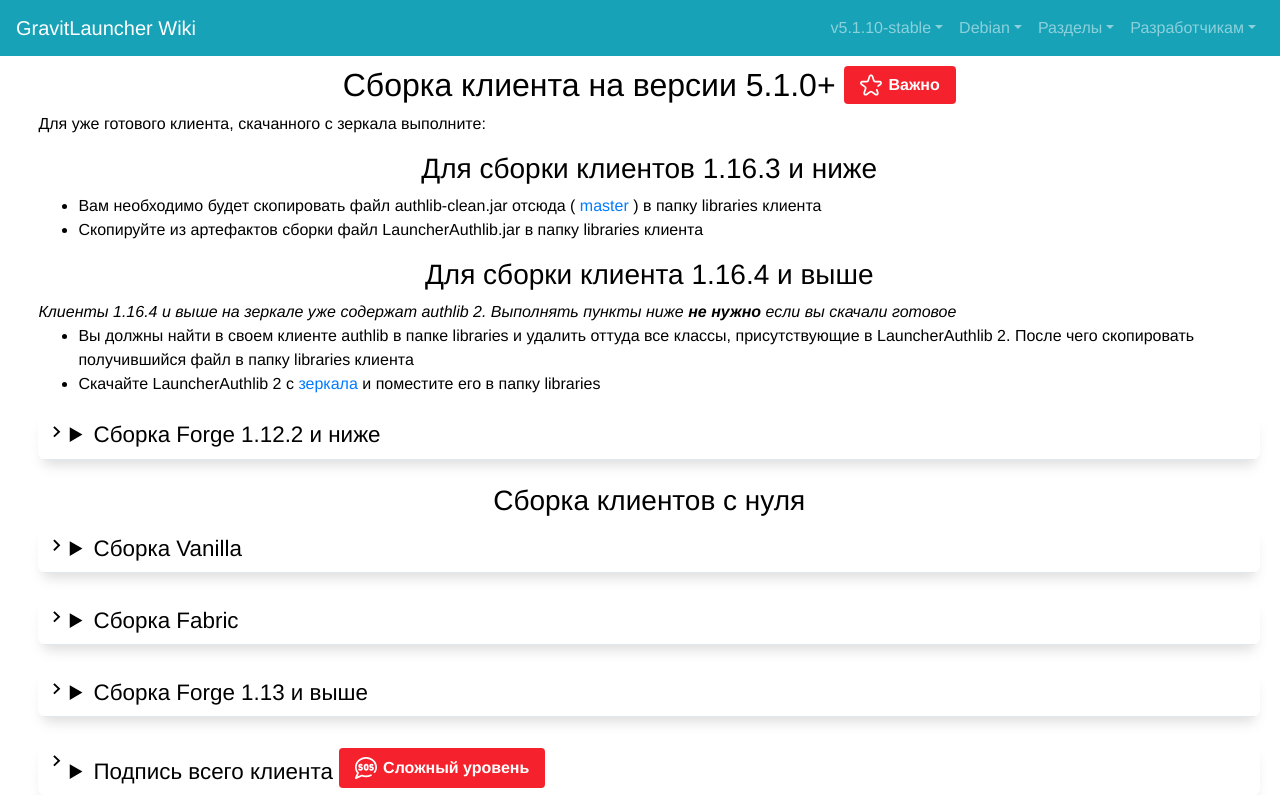
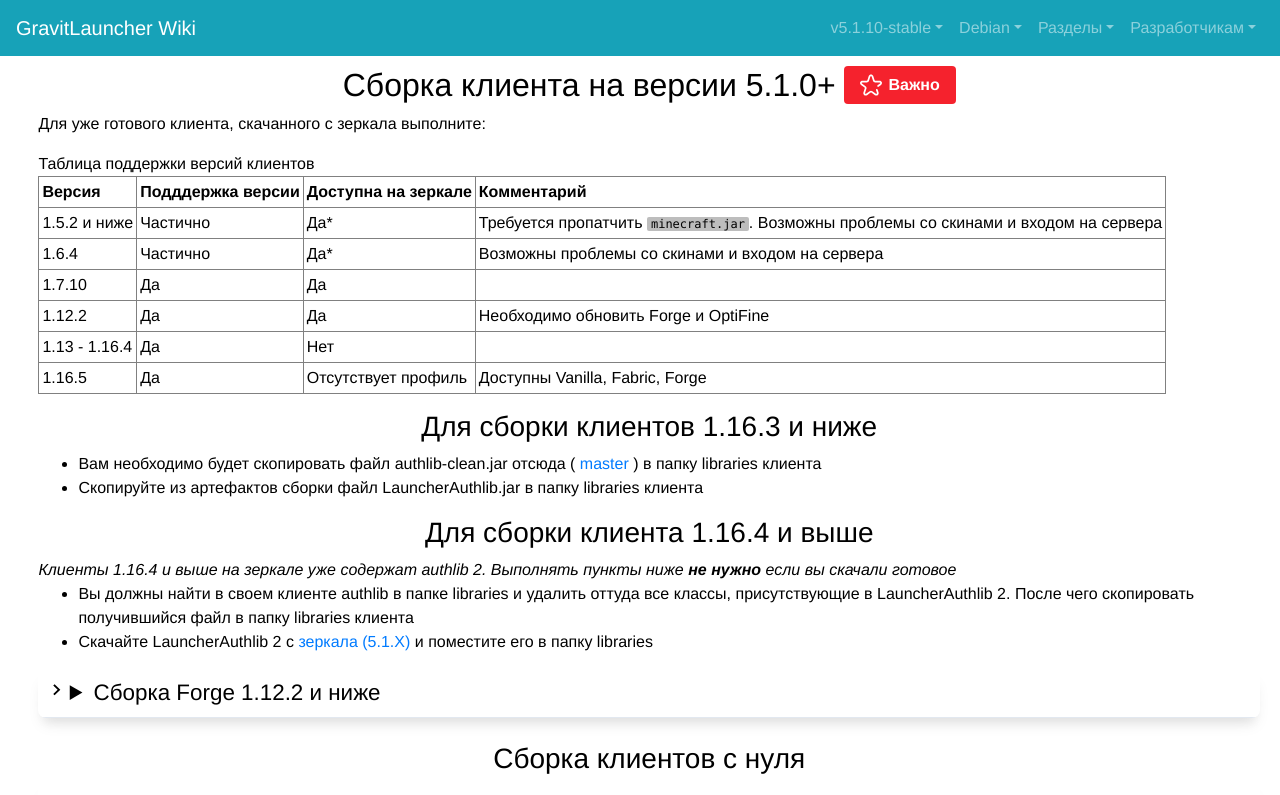
Before and after one commit to GravitLauncher/LauncherWiki, a Vue app: page /clientbuild in a window 1280 px wide. Shown: the top 795 px of the page. Built offline with nearby package versions, Linux system fonts and the light colour scheme; what @highlightjs/vue-plugin would draw is missing.

Commit message:
[FEATURE] 5.2.0-beta wiki

```diff
--- a/src/App.vue
+++ b/src/App.vue
@@ -11,7 +11,7 @@
         <b-collapse id="nav-collapse" is-nav>
           <b-navbar-nav class="ml-auto">
             <b-nav-item-dropdown :text="version" right>
-              <b-dropdown-item @click="setVersion(5,2,0, 'alpha')">v5.2.0-alpha</b-dropdown-item>
+              <b-dropdown-item @click="setVersion(5,2,0, 'beta')">v5.2.0-beta</b-dropdown-item>
               <b-dropdown-item @click="setVersion(5,1,10, 'stable')">v5.1.10-stable</b-dropdown-item>
               <b-dropdown-item @click="setVersion(5,1,7, 'stable')">v5.1.7-stable</b-dropdown-item>
             </b-nav-item-dropdown>
--- a/src/views/WikiClientBuild.vue
+++ b/src/views/WikiClientBuild.vue
@@ -2,6 +2,19 @@
   <h2>Сборка клиента на версии 5.1.0+ <gtag type="important">Важно</gtag>
   </h2>
   <p>Для уже готового клиента, скачанного с зеркала выполните:</p>
+  <p>Таблица поддержки версий клиентов
+  <table>
+    <tr><th>Версия</th><th>Подддержка версии</th><th>Доступна на зеркале</th><th>Комментарий</th></tr>
+    <tr><td>1.5.2 и ниже</td><td>Частично</td><td>Да*</td><td>Требуется пропатчить <codes>minecraft.jar</codes>. Возможны проблемы со скинами и входом на сервера</td></tr>
+    <tr><td>1.6.4</td><td>Частично</td><td>Да*</td><td>Возможны проблемы со скинами и входом на сервера</td></tr>
+    <tr><td>1.7.10</td><td>Да</td><td>Да</td><td></td></tr>
+    <tr><td>1.12.2</td><td>Да</td><td>Да</td><td>Необходимо обновить Forge и OptiFine</td></tr>
+    <tr><td>1.13 - 1.16.4</td><td>Да</td><td>Нет</td><td></td></tr>
+    <tr><td>1.16.5</td><td>Да</td><td>{{ version >= 50200 ? "Да" : "Отсутствует профиль" }}</td><td>Доступны Vanilla, Fabric, Forge</td></tr>
+    <tr v-if="version >=50200"><td>1.17.X</td><td>Да</td><td>Да</td><td>Доступны Vanilla, Fabric</td></tr>
+    <tr v-if="version >=50200"><td>1.17.X forge</td><td>Нет</td><td>Нет</td><td>В данный момент не поддерживается</td></tr>
+  </table>
+  </p>
   <h3>Для сборки клиентов 1.16.3 и ниже</h3>
   <ul>
     <li>Вам необходимо будет скопировать файл authlib-clean.jar отсюда ( <a
@@ -14,7 +27,7 @@
   <ul>
     <li>Вы должны найти в своем клиенте authlib в папке libraries и удалить оттуда все классы, присутствующие в LauncherAuthlib 2. После чего скопировать получившийся файл в
       папку libraries клиента</li>
-    <li>Скачайте LauncherAuthlib 2 с <a href="https://mirror.gravit.pro/compat/authlib/2/LauncherAuthlib.jar">зеркала</a> и поместите его в папку libraries</li>
+    <li>Скачайте LauncherAuthlib 2 с <a v-if="version < 50200" href="https://mirror.gravit.pro/compat/authlib/2/LauncherAuthlib.jar">зеркала (5.1.X)</a><a v-if="version >= 50200" href="https://mirror.gravit.pro/compat/authlib/2/LauncherAuthlib2-5.2.0.jar">зеркала (5.2.0)</a> и поместите его в папку libraries</li>
   </ul>
   <sploiler><template #header>Сборка Forge 1.12.2 и ниже</template>
       <p>
--- a/src/views/WikiMigration.vue
+++ b/src/views/WikiMigration.vue
@@ -5,18 +5,27 @@
         <b-alert
           variant="danger"
           show
-          >Версия <b>5.2.0</b> сейчас находится в стадии альфа тестирования</b-alert>
+          >Версия <b>5.2.0</b> сейчас находится в стадии бета тестирования</b-alert>
         <p>Изменения в структуре папок:</p>
         <ul>
             <li>Папка <codes>build</codes> больше не используется. Вместо неё лаунчсервер создает папку в temp dir ОС</li>
             <li>Ключи теперь находятся в папке <codes>.keys</codes>. Ключи в папке лаунчсервера игнорируются</li>
+            <li>Файл <codes>.updates-cache</codes> хранит кеш updates</li>
+        </ul>
+        <p>Ключевые изменения при работе с лаунчсервером:</p>
+        <ul>
+          <li>Вы не сможете включить отладку старыми способами(через команду <codes>debug</codes>, аргументы JVM или указание <codes>env</codes></li>
+          <li>Логи лаунчсервера хранятся в папке <codes>logs</codes></li>
+          <li>Профили генерируются автоматически</li>
         </ul>
         <p>Порядок обновления:</p>
         <ul>
             <li>Обновите лаунчсервер до последней версии, включая библиотеки и модули</li>
             <li>Создайте компонент ProGuard: <codes>component load proguard proguard</codes></li>
             <li>Добавьте недостающие поля в ваши профили: <codes>saveprofiles ИМЯ_ФАЙЛА_ПРОФИЛЯ</codes> ИЛИ пересоздайте профиль командой <codes>makeprofile</codes></li>
+            <li>Обновите authlib в своих клиентах</li>
             <li>Проверьте возможность перейти на <router-link to="/auth">AuthCoreProvider</router-link>. Вы можете сбросить конфигурацию AuthProvider/AuthHandler с помощью <codes>config launchserver resetauth std</codes></li>
+            <li>Проверьте свои модули <a href="https://github.com/GravitLauncher/LauncherModules">тут</a> и при необходимости удалите устаревшие</li>
             <li>Сохраните изменения в конфиге <codes>config launchserver save</codes></li>
         </ul>
         <p>AuthProvider/AuthHandler/DAO <b>будут поддерживаться некоторое время после релиза 5.2.0</b> прежде чем будут удалены</p>
```
